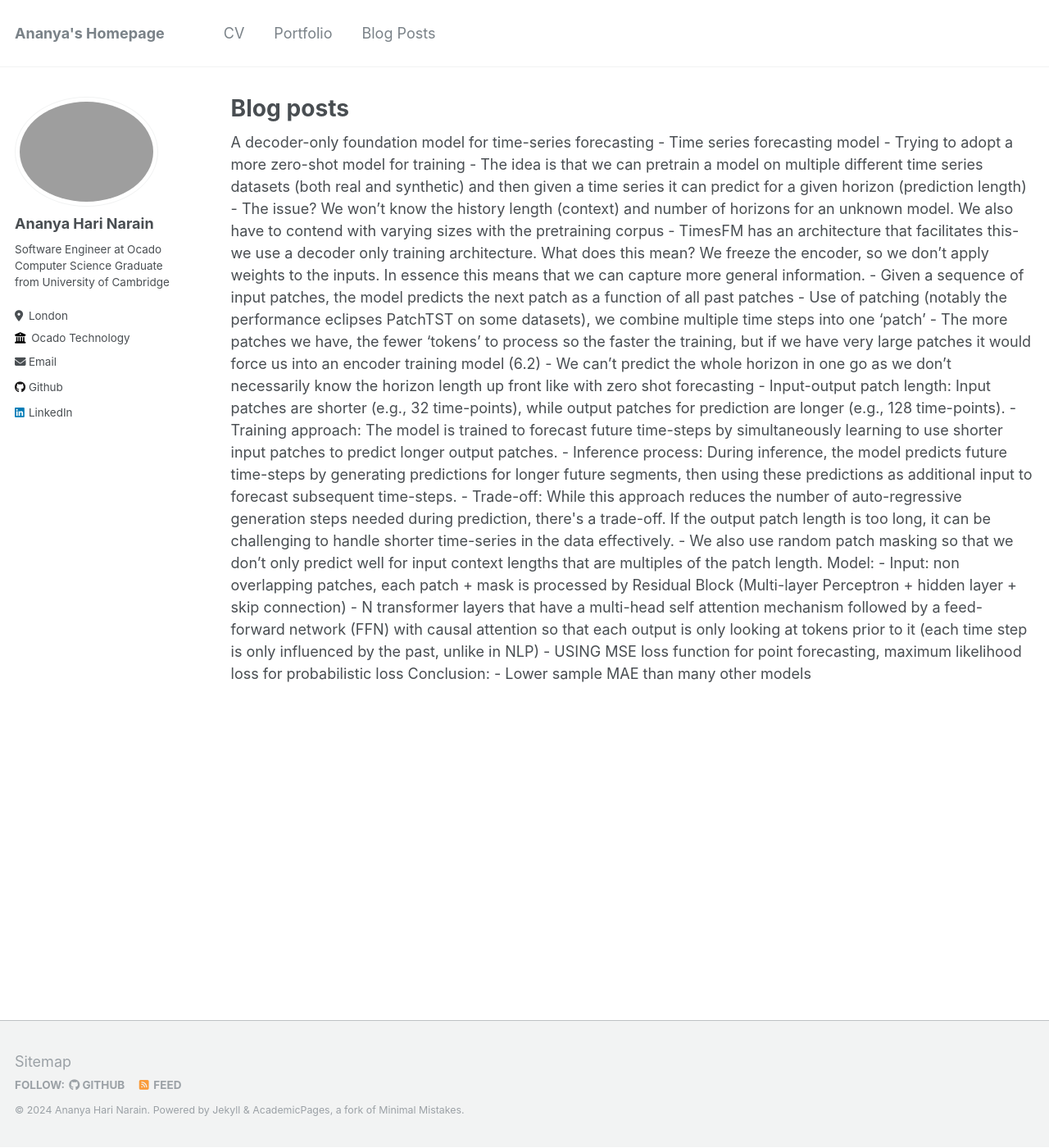
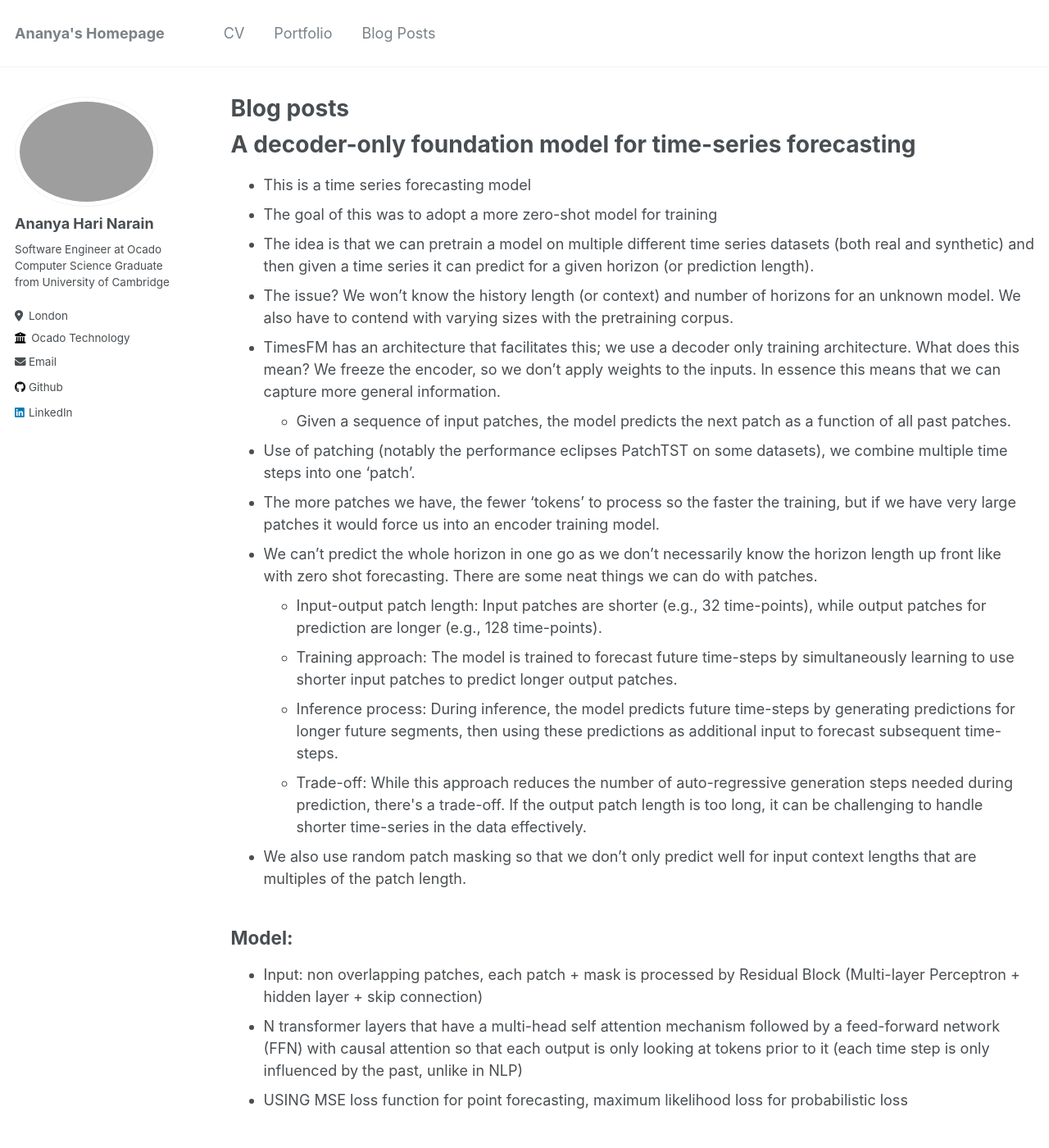
Before and after one commit to AnanyaHN27/AnanyaHN27.github.io, a Jekyll site: the page built from _pages/year-archive.html, in a window 1280 px wide and 1400 px high. Shown: the whole window at 82% size. Built offline with Jekyll 4.4.1, drawn with Linux system fonts in a browser that asks for light colours; some of the changed text lies outside the part shown.

Commit message:
Formatting

```diff
--- a/_pages/year-archive.html
+++ b/_pages/year-archive.html
@@ -7,28 +7,53 @@ redirect_from:
   - /wordpress/blog-posts/
 ---
 
-A decoder-only foundation model for time-series forecasting
+<!DOCTYPE html>
+<html lang="en">
+<head>
+    <meta charset="UTF-8">
+    <meta name="viewport" content="width=device-width, initial-scale=1.0">
+    <title>Time Series Forecasting with Decoder-Only Foundation Model</title>
+</head>
+<body>
 
-- Time series forecasting model
-- Trying to adopt a more zero-shot model for training
-- The idea is that we can pretrain a model on multiple different time series datasets (both real and synthetic) and then given a time series it can predict for a given horizon (prediction length)
-- The issue? We won’t know the history length (context) and number of horizons for an unknown model. We also have to contend with varying sizes with the pretraining corpus
-- TimesFM has an architecture that facilitates this- we use a decoder only training architecture. What does this mean? We freeze the encoder, so we don’t apply weights to the inputs. In essence this means that we can capture more general information.
-    - Given a sequence of input patches, the model predicts the next patch as a function of all past patches
-- Use of patching (notably the performance eclipses PatchTST on some datasets), we combine multiple time steps into one ‘patch’
-- The more patches we have, the fewer ‘tokens’ to process so the faster the training, but if we have very large patches it would force us into an encoder training model (6.2)
-- We can’t predict the whole horizon in one go as we don’t necessarily know the horizon length up front like with zero shot forecasting
-    - Input-output patch length: Input patches are shorter (e.g., 32 time-points), while output patches for prediction are longer (e.g., 128 time-points).
-    - Training approach: The model is trained to forecast future time-steps by simultaneously learning to use shorter input patches to predict longer output patches.
-    - Inference process: During inference, the model predicts future time-steps by generating predictions for longer future segments, then using these predictions as additional input to forecast subsequent time-steps.
-    - Trade-off: While this approach reduces the number of auto-regressive generation steps needed during prediction, there's a trade-off. If the output patch length is too long, it can be challenging to handle shorter time-series in the data effectively.
-- We also use random patch masking so that we don’t only predict well for input context lengths that are multiples of the patch length.
+<h1>A decoder-only foundation model for time-series forecasting</h1>
 
-Model:
+<ul>
+    <li>This is a time series forecasting model</li>
+    <li>The goal of this was to adopt a more zero-shot model for training</li>
+    <li>The idea is that we can pretrain a model on multiple different time series datasets (both real and synthetic) and then given a time series it can predict for a given horizon (or prediction length).</li>
+    <li>The issue? We won’t know the history length (or context) and number of horizons for an unknown model. We also have to contend with varying sizes with the pretraining corpus.</li>
+    <li>TimesFM has an architecture that facilitates this; we use a decoder only training architecture. What does this mean? We freeze the encoder, so we don’t apply weights to the inputs. In essence this means that we can capture more general information.
+        <ul>
+            <li>Given a sequence of input patches, the model predicts the next patch as a function of all past patches.</li>
+        </ul>
+    </li>
+    <li>Use of patching (notably the performance eclipses PatchTST on some datasets), we combine multiple time steps into one ‘patch’.</li>
+    <li>The more patches we have, the fewer ‘tokens’ to process so the faster the training, but if we have very large patches it would force us into an encoder training model.</li>
+    <li>We can’t predict the whole horizon in one go as we don’t necessarily know the horizon length up front like with zero shot forecasting. There are some neat things we can do with patches.
+        <ul>
+            <li>Input-output patch length: Input patches are shorter (e.g., 32 time-points), while output patches for prediction are longer (e.g., 128 time-points).</li>
+            <li>Training approach: The model is trained to forecast future time-steps by simultaneously learning to use shorter input patches to predict longer output patches.</li>
+            <li>Inference process: During inference, the model predicts future time-steps by generating predictions for longer future segments, then using these predictions as additional input to forecast subsequent time-steps.</li>
+            <li>Trade-off: While this approach reduces the number of auto-regressive generation steps needed during prediction, there's a trade-off. If the output patch length is too long, it can be challenging to handle shorter time-series in the data effectively.</li>
+        </ul>
+    </li>
+    <li>We also use random patch masking so that we don’t only predict well for input context lengths that are multiples of the patch length.</li>
+</ul>
 
-- Input: non overlapping patches, each patch + mask is processed by Residual Block (Multi-layer Perceptron + hidden layer + skip connection)
-- N transformer layers that have a multi-head self attention mechanism followed by a feed-forward network (FFN) with causal attention so that each output is only looking at tokens prior to it (each time step is only influenced by the past, unlike in NLP)
-- USING MSE loss function for point forecasting, maximum likelihood loss for probabilistic loss
+<h2>Model:</h2>
 
-Conclusion:
-- Lower sample MAE than many other models
+<ul>
+    <li>Input: non overlapping patches, each patch + mask is processed by Residual Block (Multi-layer Perceptron + hidden layer + skip connection)</li>
+    <li>N transformer layers that have a multi-head self attention mechanism followed by a feed-forward network (FFN) with causal attention so that each output is only looking at tokens prior to it (each time step is only influenced by the past, unlike in NLP)</li>
+    <li>USING MSE loss function for point forecasting, maximum likelihood loss for probabilistic loss</li>
+</ul>
+
+<h2>Conclusion:</h2>
+
+<ul>
+    <li>TimesFM has a lower sample MAE than many other models</li>
+</ul>
+
+</body>
+</html>
```
